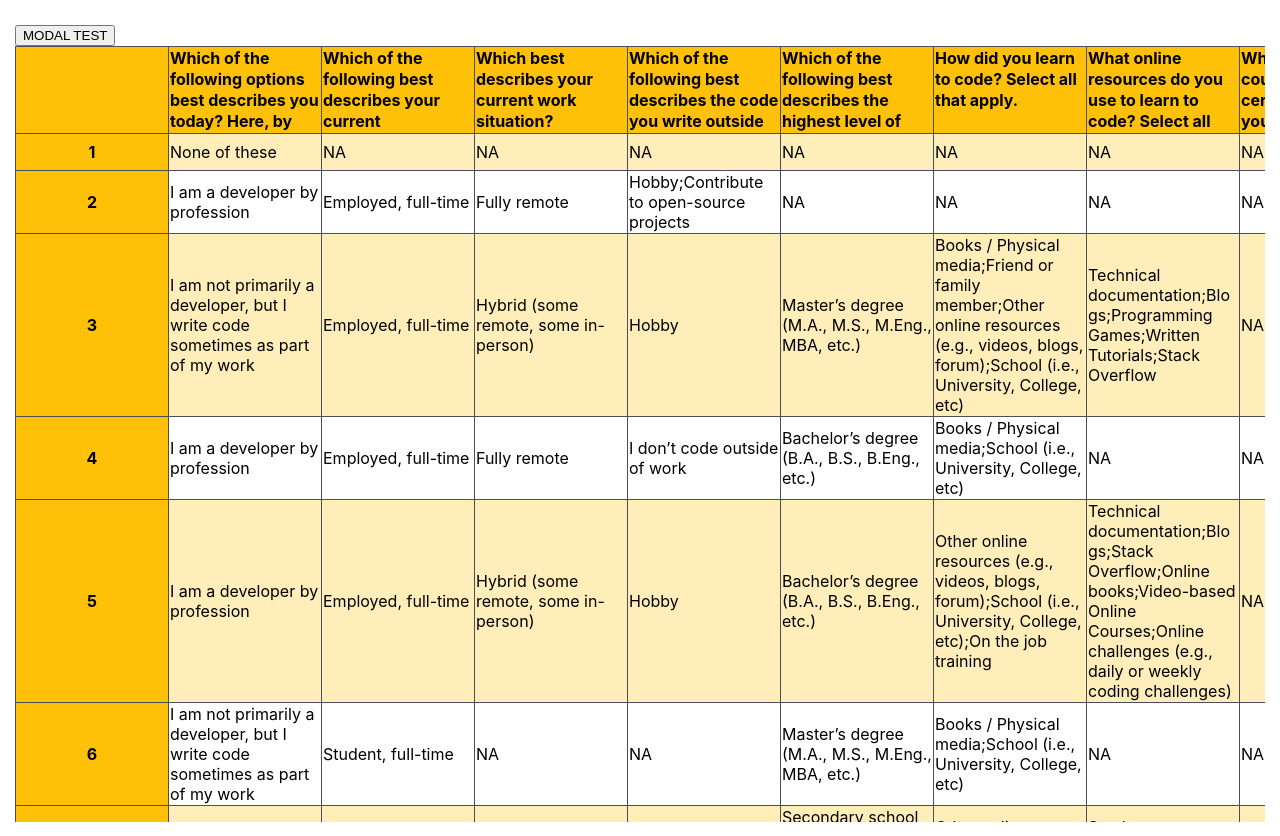
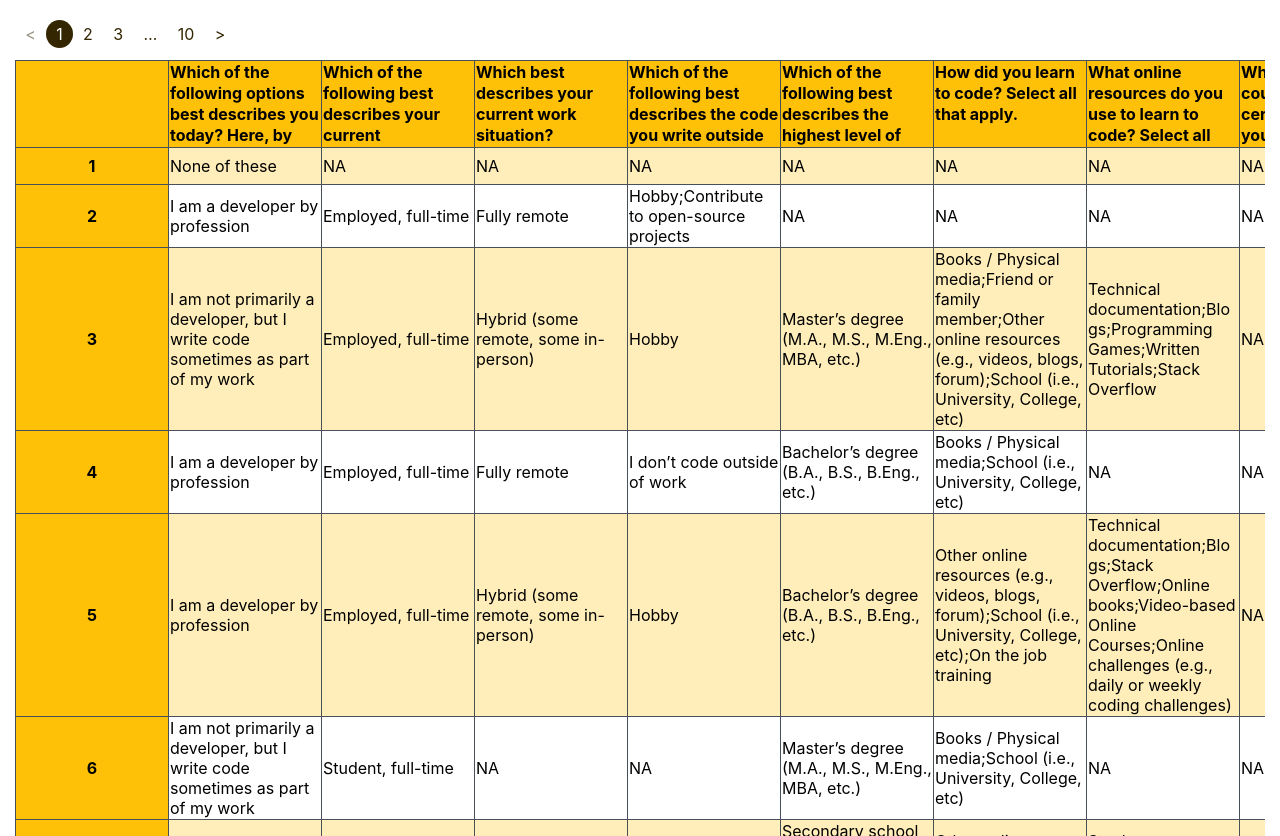
Before and after one commit to jpingr222/table-demo, a React (Create React App) app: page / in a window 1280 px wide. Built offline with nearby package versions, Linux system fonts and the light colour scheme.

Commit message:
Add pagination to root component

```diff
--- a/src/App.tsx
+++ b/src/App.tsx
@@ -1,6 +1,7 @@
 import { useEffect, useState } from 'react';
 import './App.css';
 import Modal from './components/Modal';
+import Pagination from './components/Pagination';
 import Table from './components/Table';
 import logo from './logo.svg';
 import { TableBody, TableHead } from './types';
@@ -14,6 +15,8 @@ function App() {
   const [questions, setQuestions] = useState<TableHead[] | null>(null);
   const [results, setResults] = useState<TableBody[] | null>(null);
   const [showModal, setShowModal] = useState<boolean>(false);
+  const [modalId, setModalId] = useState<string | undefined>(undefined);
+  const [currentPage, setCurrentPage] = useState<number>(1);
 
   useEffect(() => {
     (async () => {
@@ -26,36 +29,35 @@ function App() {
     })();
   }, []);
 
-  const handleModalDisplay = (isVisible: boolean): void => {
+  const handleModalDisplay = (isVisible: boolean, dataId?: string): void => {
     setShowModal(isVisible);
+    setModalId(dataId);
   };
+
+  const handlePagination = (newPage: number): void => {
+    setCurrentPage(newPage);
+  }
 
   return questions && results ? (
     <div className="App container-fluid">
-      {/* <header className="App-header">
-        <img src={logo} className="App-logo" alt="logo" />
-        <p>
-          Edit <code>src/App.tsx</code> and save to reload.
-        </p>
-        <a
-          className="App-link"
-          href="https://reactjs.org"
-          target="_blank"
-          rel="noopener noreferrer"
-        >
-          Learn React
-        </a>
-      </header> */}
-      <button onClick={() => handleModalDisplay(true)}>MODAL TEST</button>
+      <Pagination
+        currentPage={currentPage}
+        totalPage={10}
+        onClick={handlePagination} />
       <div style={{overflowX: 'auto', width: '100%', height: 'calc(100vh - 1.5rem)'}}>
-        <Table head={questions} body={results} />
+        <Table
+          head={questions}
+          body={results.slice(10*currentPage-10, 10*currentPage)}
+          handleModalDisplay={handleModalDisplay} />
       </div>
-      <Modal
-        id="modal"
-        question={questions}
-        result={results[7]}
-        visible={showModal}
-        handleVisibility={handleModalDisplay} />
+      {modalId && (
+        <Modal
+          id="modal"
+          question={questions}
+          result={results.filter(r => r.id === modalId)[0]}
+          visible={showModal}
+          handleVisibility={handleModalDisplay} />
+      )}
     </div>
   ) : <div></div>;
 }
```
